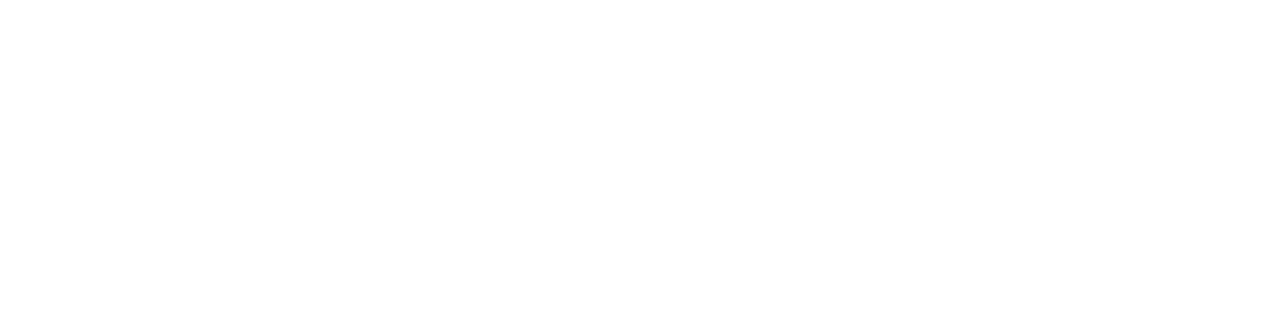
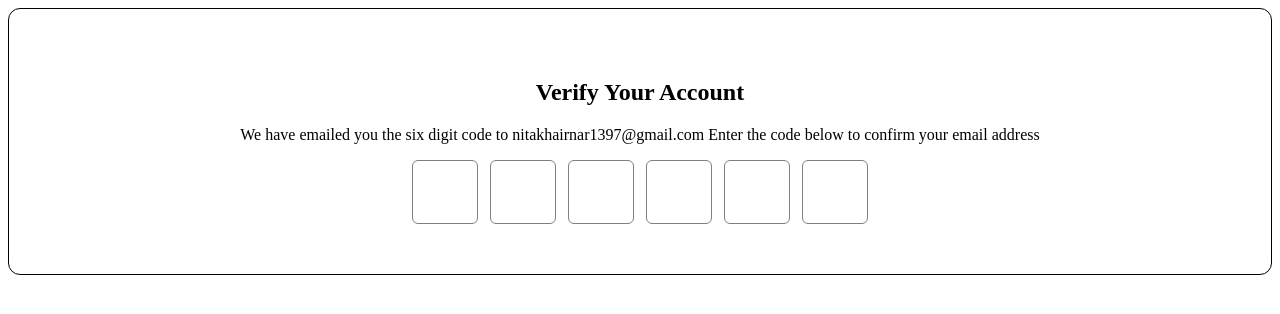
Before and after one commit to acciojob/OTP-Tejaswini1397, a website: page main.html in a window 1280 px wide. Drawn offline with Linux system fonts and the light colour scheme.

Commit message:
created a submission

```diff
--- a/main.html
+++ b/main.html
@@ -7,6 +7,20 @@
 </head>
 
 <body>
+	<h2 id="verification_heading">Verify Your Account</h2>
+    <p id="verification_subtext">
+		We have emailed you the six digit code to
+		 nitakhairnar1397@gmail.com Enter the code below to
+		confirm your email address
+	</p>
+	<div class="code-container">
+		<input type="text" class="code" maxlength="1" id="code-1" oninput="focusNext(this)" onkeydown="focusPrev(this)"></input>
+		<input type="text" class="code" maxlength="1" id="code-2" oninput="focusNext(this)" onkeydown="focusPrev(this)"></input>
+		<input type="text" class="code" maxlength="1" id="code-3" oninput="focusNext(this)" onkeydown="focusPrev(this)"></input>
+		<input type="text" class="code" maxlength="1" id="code-4" oninput="focusNext(this)" onkeydown="focusPrev(this)"></input>
+		<input type="text" class="code" maxlength="1" id="code-5" oninput="focusNext(this)" onkeydown="focusPrev(this)"></input>
+		<input type="text" class="code" maxlength="1" id="code-6" oninput="focusNext(this)" onkeydown="focusPrev(this)"></input>
+	</div>
 	<!-- the entire body must be written by student -->
     <script type="text/javascript" src="./script.js">
 </script>
--- a/script.js
+++ b/script.js
@@ -1 +1,21 @@
 //your JS code here. If required.
+let inp = document.querySelector("#code-1");
+window.onload(inp.focus());
+
+function focusNext(currentInput) {
+    const maxLength = parseInt(currentInput.getAttribute('maxlength'));
+    const nextInputId = parseInt(currentInput.id.split('-')[1]) + 1;
+
+    if (currentInput.value.length === maxLength && nextInputId <= 6) {
+        document.getElementById('code-' + nextInputId).focus();
+    }
+}
+
+function focusPrev(currentInput) {
+    const prevInputId = parseInt(currentInput.id.split('-')[1]) - 1;
+
+    if (event.key === 'Backspace' && prevInputId >= 1) {
+        currentInput.value = '';
+        document.getElementById('code-' + prevInputId).focus();
+    }
+}
--- a/styles.css
+++ b/styles.css
@@ -1 +1,28 @@
 /*  your css code here. If applicable */
+body{
+	border: 1px solid black;
+	padding: 50px;
+	border-radius: 12px;
+}
+h2,p{
+	text-align:center;
+}
+.code-container{
+	align-items: center;
+	justify-content: center;
+	display: flex;
+	gap: 12px;
+}
+.code{
+	outline: none;
+	color: gray;
+	text-align: center;
+	font-size: 45px;
+	width: 60px;
+	height: 60px;
+	border: 1px solid gray;
+	border-radius: 6px;
+}
+input[type="number"]::-webkit-inner-spin-button {
+	 display: none;
+}
```
